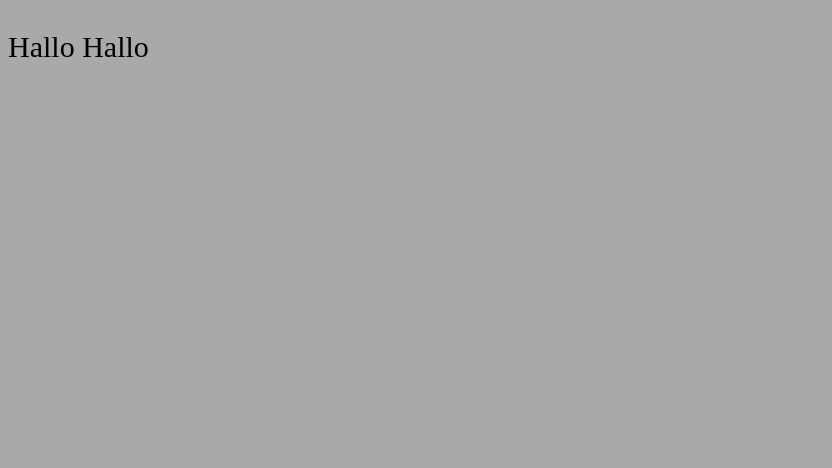
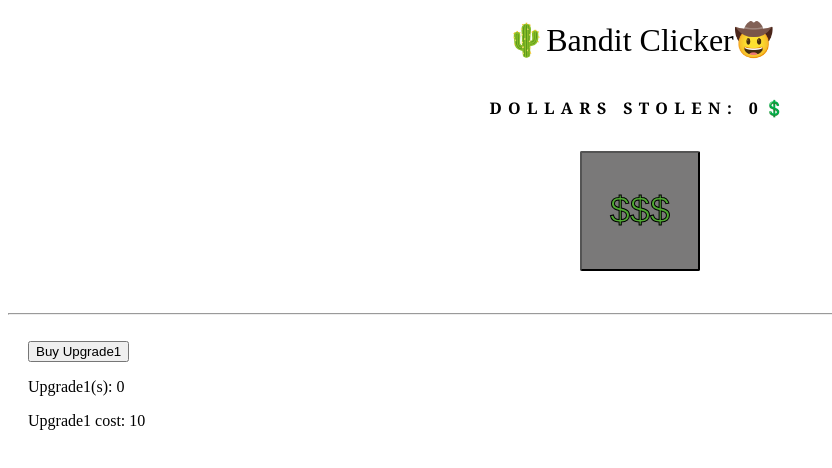
Before and after one commit to lansoskar/Portfolio02, a plain HTML site: page index.html in a window 1280 px wide. Shown: the whole page, without its empty margins (0-832 px from the left). Drawn offline with Linux system fonts and the light colour scheme.

Commit message:
session1

```diff
--- a/index.html
+++ b/index.html
@@ -6,7 +6,23 @@
     <link rel="stylesheet" href="styles.css">
 </head>
 <body>
-<p>Hallo Hallo</p>
-<script src="main.js"></script>
+    <h1>🌵Bandit Clicker🤠</h1>
+        <div id="main">
+        <p id="counter">DOLLARS STOLEN: <span id="currency">0</span>💲<p/>
+            <button id="theClicker" onclick="currencyClick(1)"><p id="money">$$$</p></button>
+        </div>
+    <br>
+    <hr>
+    <br>
+        <div id="upgradeRow">
+            <div id="upgradeItem">
+            <button onclick="buyUpgrade1()">Buy Upgrade1</button>
+            <p>Upgrade1(s): <span id="upgrade1amount">0</span>
+            <p>Upgrade1 cost: <span id="upgrade1cost">10</span></p>
+            </div>
+
+        </div>
+
+    <script src="main.js"></script>
 </body>
 </html>
--- a/main.js
+++ b/main.js
@@ -1 +1,46 @@
-console.log('ini')
+// Clicker tutorial by https://kastark.co.uk/articles/incrementals.html
+// rewritten by me
+// getElemendId replaced with querySelector
+
+let currency = 0
+
+let currencyClick = (number) => {
+    currency = currency + number;
+    document.querySelector('#currency').innerHTML = currency;
+};
+
+
+//upgrade 1 - six-shooter
+let upgrade1amount = 0
+//upgrade 1 purchase x 1
+let buyUpgrade1 = () => {
+    let upgrade1cost = Math.floor(10 * Math.pow(1.1,upgrade1amount));
+    if (currency >= upgrade1cost) {
+        upgrade1amount = upgrade1amount + 1;
+        currency = currency - upgrade1cost;
+        document.querySelector('#upgrade1amount').innerHTML = upgrade1amount;
+        document.querySelector('#currency').innerHTML = currency;
+    } else if (currency < upgrade1cost) {
+        alert('not enough currency')
+    }
+    let nextUpgrade1cost = Math.floor(10 * Math.pow(1.1,upgrade1amount));
+    document.querySelector('#upgrade1cost').innerHTML = nextUpgrade1cost;
+};
+
+//timer for upgrade 1
+window.setInterval(function(){
+    currencyClick(upgrade1amount)
+}, 500);
+
+//buy x 10
+
+let upgrade2amount = 0
+
+let buyUpgrade2 = (currency) => {
+    let upgrade2cost = Math.floor(50 * Math.pow(1.3,upgrade2amount))
+    if (currency >= upgrade2cost) {
+        upgrade2amount = upgrade2amount + 1;
+        currency = currency - upgrade2cost;
+
+    }
+}
--- a/styles.css
+++ b/styles.css
@@ -1,7 +1,47 @@
-body {
-    background-color: darkgrey;
+h1 {
+    display: flex;
+    justify-content: center;
+    font-family: "Bauhaus 93";
+    font-weight: lighter;
 }
 
-p {
-    font-size: 30px;
+#counter {
+    font-family: Georgia, Serif;
+    letter-spacing: 0.4em;
+    font-weight: bold;
 }
+
+#currency {
+
+}
+
+#theClicker {
+    width: 10em;
+    height: 10em;
+    font-size: 0.75em;
+    border-color: #000000;
+    border-radius: 2px;
+    background-color: #7a7979;
+}
+
+#money {
+    font-size: 3em;
+    color: #4fa832;
+    -webkit-text-stroke-width: 1px;
+    -webkit-text-stroke-color: black;
+}
+
+#main {
+    display: flex;
+    flex-direction: column;
+    align-items: center;
+}
+
+#upgradeRow {
+    display: inline-flex;
+    justify-content: space-between;
+}
+
+#upgradeItem {
+    margin-left: 20px;
+}
```
